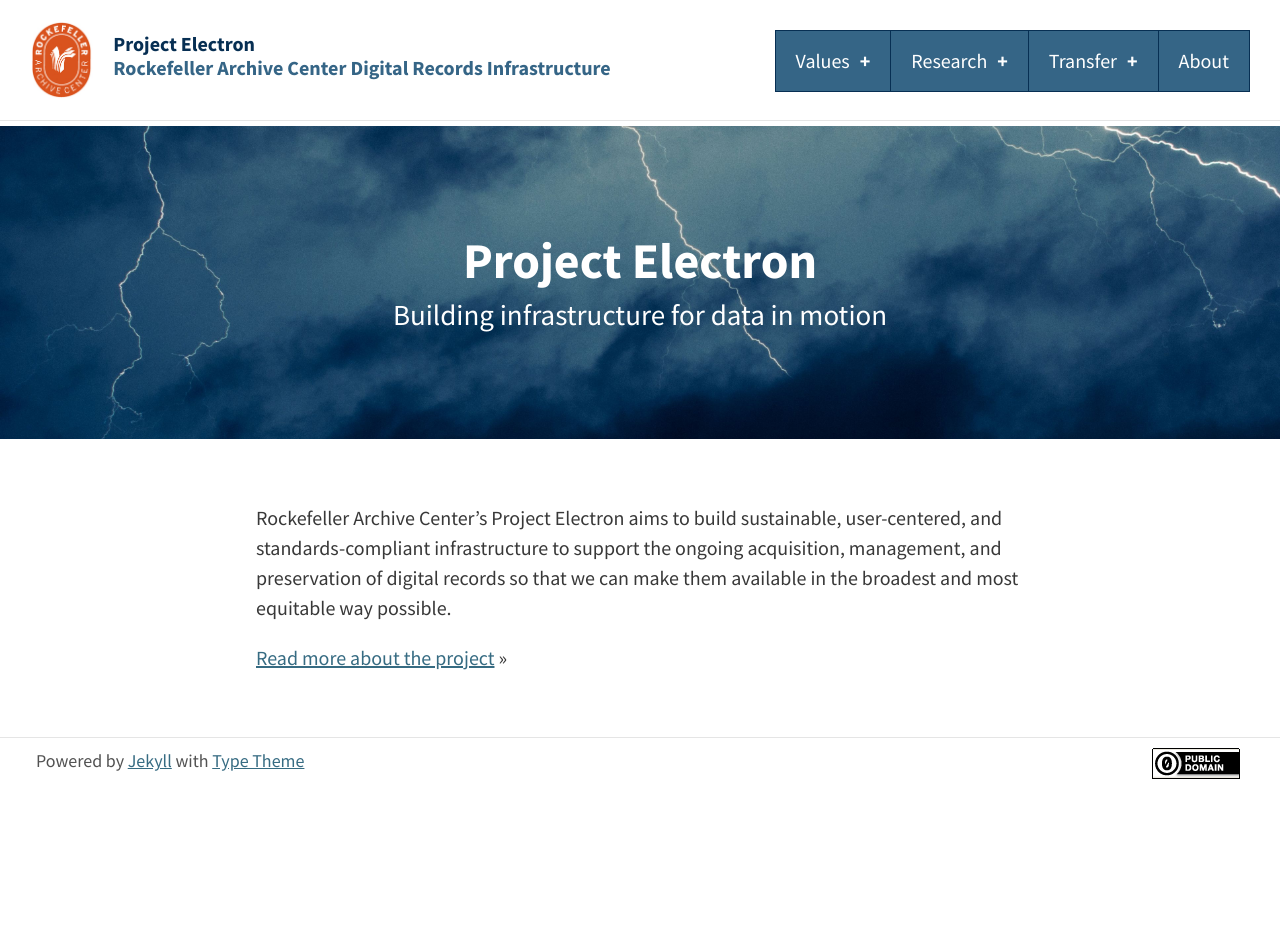
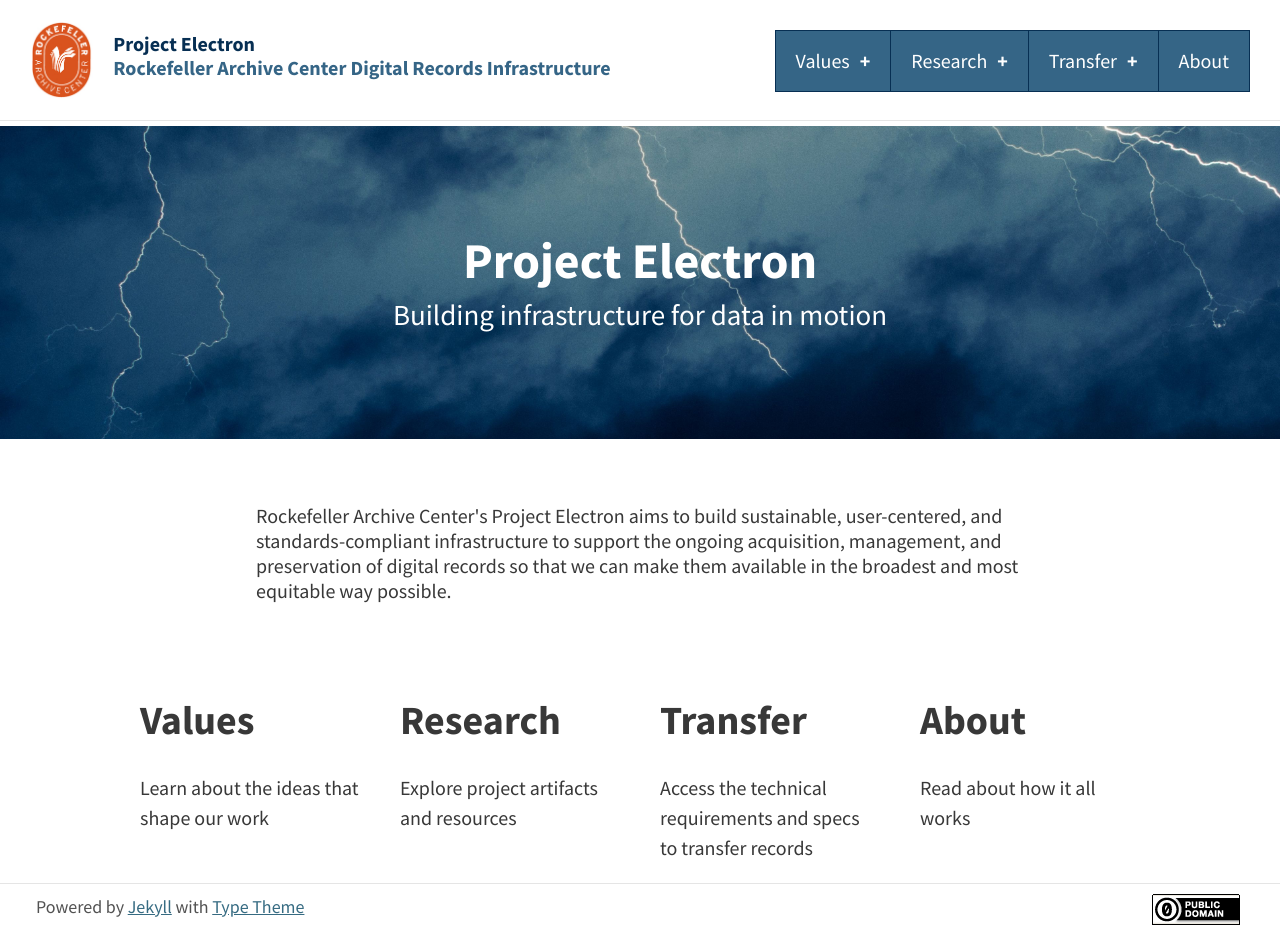
Before and after one commit to RockefellerArchiveCenter/project_electron, a Jekyll site: the page built from index.md, in a window 1280 px wide. Built offline with Jekyll 4.4.1, drawn with Linux system fonts in a browser that asks for light colours; nearby versions of some CDN libraries; before the commit the page ends 900 px from its top, so only the background shows below that.

Commit message:
add css grid, new homepage

```diff
--- /dev/null
+++ b/_layouts/home.html
@@ -0,0 +1,33 @@
+---
+layout: default
+---
+
+<article {% if page.feature-img %}class="feature-image"{% endif %}>
+  <header style="background-image: url('{{ site.baseurl }}/{{ page.feature-img }}')">
+    <h1 class="title">{{ page.title }}</h1>
+    {% if page.subtitle %}<p class="subtitle">{{ page.subtitle }}<pp>{% endif %}
+  </header>
+  <section class="post-content">
+    Rockefeller Archive Center's Project Electron aims to build sustainable, user-centered, and standards-compliant infrastructure
+    to support the ongoing acquisition, management, and preservation of digital records so that we can make
+    them available in the broadest and most equitable way possible.
+  </section>
+  <div class="container">
+    <div class="three columns">
+      <h2>Values</h2>
+      <p>Learn about the ideas that shape our work</p>
+    </div>
+    <div class="three columns">
+      <h2>Research</h2>
+      <p>Explore project artifacts and resources</p>
+    </div>
+    <div class="three columns">
+      <h2>Transfer</h2>
+      <p>Access the technical requirements and specs to transfer records</p>
+    </div>
+    <div class="three columns">
+      <h2>About</h2>
+      <p> Read about how it all works</p>
+    </div>
+  </div>
+</article>
--- /dev/null
+++ b/_sass/base/_skeleton-custom.scss
@@ -0,0 +1,126 @@
+/*
+* Skeleton V2.0.4
+* Copyright 2014, Dave Gamache
+* www.getskeleton.com
+* Free to use under the MIT license.
+* http://www.opensource.org/licenses/mit-license.php
+* 12/29/2014
+*/
+
+
+/* Table of contents
+––––––––––––––––––––––––––––––––––––––––––––––––––
+- Grid
+- Clearing
+*/
+
+
+/* Grid
+–––––––––––––––––––––––––––––––––––––––––––––––––– */
+.container {
+  position: relative;
+  width: 100%;
+  max-width: 1000px;
+  margin: 0 auto;
+  padding: 0 20px;
+  box-sizing: border-box; }
+.column,
+.columns {
+  width: 100%;
+  float: left;
+  box-sizing: border-box; }
+
+/* For devices larger than 400px */
+@media (min-width: 400px) {
+  .container {
+    width: 85%;
+    padding: 0; }
+}
+
+/* For devices larger than 550px */
+@media (min-width: 550px) {
+  .container {
+    width: 80%; }
+  .column,
+  .columns {
+    margin-left: 4%; }
+  .column:first-child,
+  .columns:first-child {
+    margin-left: 0; }
+
+  .one.column,
+  .one.columns                    { width: 4.66666666667%; }
+  .two.columns                    { width: 13.3333333333%; }
+  .three.columns                  { width: 22%;            }
+  .four.columns                   { width: 30.6666666667%; }
+  .five.columns                   { width: 39.3333333333%; }
+  .six.columns                    { width: 48%;            }
+  .seven.columns                  { width: 56.6666666667%; }
+  .eight.columns                  { width: 65.3333333333%; }
+  .nine.columns                   { width: 74.0%;          }
+  .ten.columns                    { width: 82.6666666667%; }
+  .eleven.columns                 { width: 91.3333333333%; }
+  .twelve.columns                 { width: 100%; margin-left: 0; }
+
+  .one-third.column               { width: 30.6666666667%; }
+  .two-thirds.column              { width: 65.3333333333%; }
+
+  .one-half.column                { width: 48%; }
+
+  /* Offsets */
+  .offset-by-one.column,
+  .offset-by-one.columns          { margin-left: 8.66666666667%; }
+  .offset-by-two.column,
+  .offset-by-two.columns          { margin-left: 17.3333333333%; }
+  .offset-by-three.column,
+  .offset-by-three.columns        { margin-left: 26%;            }
+  .offset-by-four.column,
+  .offset-by-four.columns         { margin-left: 34.6666666667%; }
+  .offset-by-five.column,
+  .offset-by-five.columns         { margin-left: 43.3333333333%; }
+  .offset-by-six.column,
+  .offset-by-six.columns          { margin-left: 52%;            }
+  .offset-by-seven.column,
+  .offset-by-seven.columns        { margin-left: 60.6666666667%; }
+  .offset-by-eight.column,
+  .offset-by-eight.columns        { margin-left: 69.3333333333%; }
+  .offset-by-nine.column,
+  .offset-by-nine.columns         { margin-left: 78.0%;          }
+  .offset-by-ten.column,
+  .offset-by-ten.columns          { margin-left: 86.6666666667%; }
+  .offset-by-eleven.column,
+  .offset-by-eleven.columns       { margin-left: 95.3333333333%; }
+
+  .offset-by-one-third.column,
+  .offset-by-one-third.columns    { margin-left: 34.6666666667%; }
+  .offset-by-two-thirds.column,
+  .offset-by-two-thirds.columns   { margin-left: 69.3333333333%; }
+
+  .offset-by-one-half.column,
+  .offset-by-one-half.columns     { margin-left: 52%; }
+
+}
+
+/* Utilities
+–––––––––––––––––––––––––––––––––––––––––––––––––– */
+.u-full-width {
+  width: 100%;
+  box-sizing: border-box; }
+.u-max-full-width {
+  max-width: 100%;
+  box-sizing: border-box; }
+.u-pull-right {
+  float: right; }
+.u-pull-left {
+  float: left; }
+
+/* Clearing
+–––––––––––––––––––––––––––––––––––––––––––––––––– */
+
+/* Self Clearing Goodness */
+.container:after,
+.row:after,
+.u-cf {
+  content: "";
+  display: table;
+  clear: both; }
--- a/_sass/type-theme.scss
+++ b/_sass/type-theme.scss
@@ -6,6 +6,7 @@
 @import 'base/variables';
 @import 'base/global';
 @import 'base/utility';
+@import 'base/skeleton-custom';
 
 // Posts
 @import 'layouts/posts';
--- a/index.md
+++ b/index.md
@@ -7,7 +7,6 @@
 hide: true
 ---
 
-
 Rockefeller Archive Center's Project Electron aims to build sustainable, user-centered, and standards-compliant infrastructure
 to support the ongoing acquisition, management, and preservation of digital records so that we can make
 them available in the broadest and most equitable way possible.
```
Also changed, not shown: other parts of index.md (+1 -1 lines).
